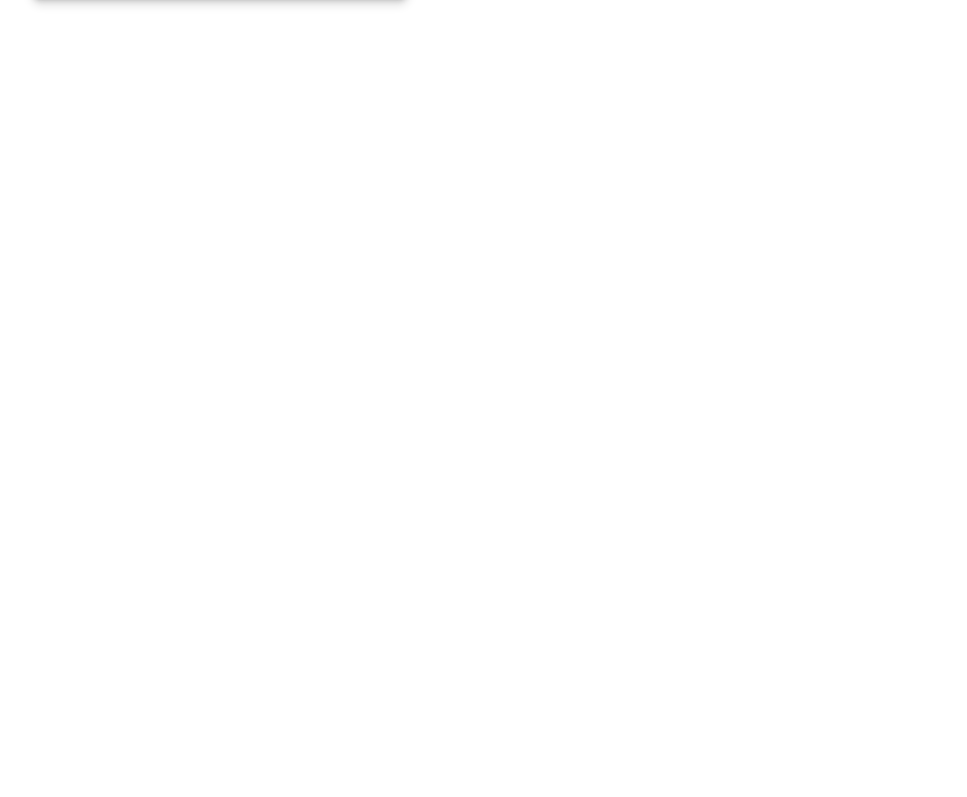
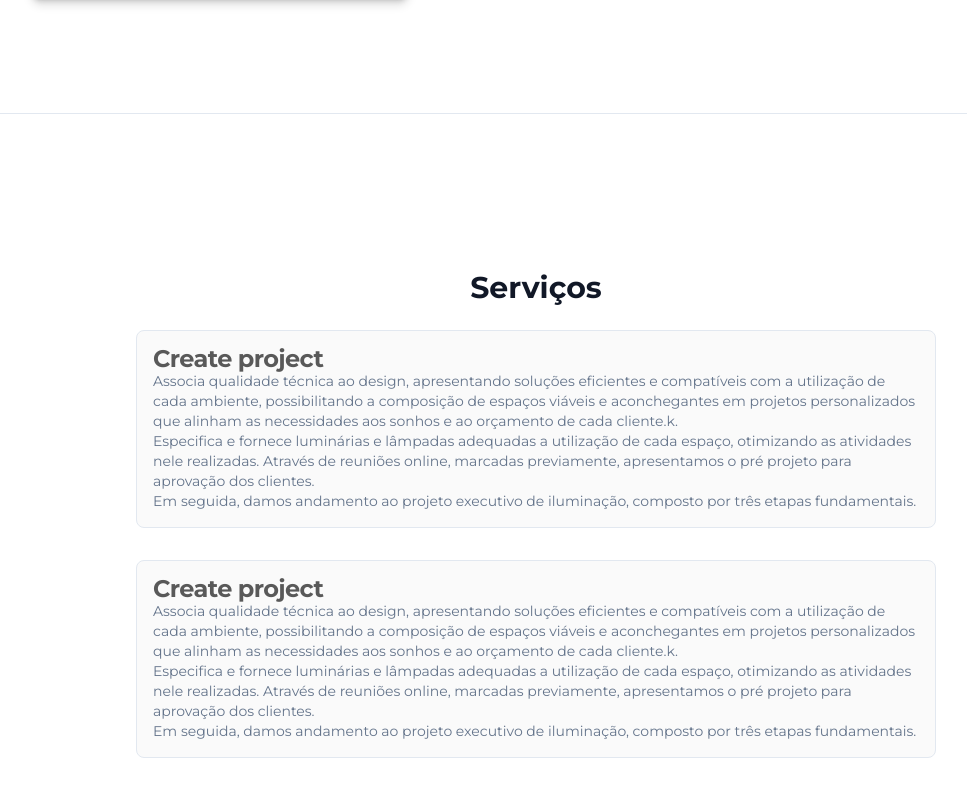
Before and after one commit to CodeTheApp/bi-web, a Next.js app: page / in a window 1280 px wide. Shown: the part 1487-2284 px from the top of the page, without its empty margins (104-1071 px from the left). Before the commit the page ends 1600 px from the top, so only its background shows below. Built offline with nearby package versions, Linux system fonts and the light colour scheme.

Commit message:
feat: start service component

```diff
--- a/src/app/global.css
+++ b/src/app/global.css
@@ -7,4 +7,5 @@
 * {
   @apply font-sans;
   font-family: 'Montserrat', sans-serif;
+  scroll-behavior: smooth;
 }
--- a/src/app/page.tsx
+++ b/src/app/page.tsx
@@ -1,4 +1,6 @@
 import About from '@/components/About';
+import Services from '@/components/Services';
+import { Separator } from '@/components/ui/separator';
 import Header from '../components/Header';
 import HomeSection from '../components/Home';
 
@@ -8,6 +10,8 @@
       <Header />
       <HomeSection />
       <About />
+      <Separator />
+      <Services />
     </body>
   );
 }
--- a/src/components/Home.tsx
+++ b/src/components/Home.tsx
@@ -4,7 +4,7 @@
   return (
     <section
       id='home'
-      className='relative w-full h-screen bg-fixed bg-cover bg-center'
+      className='relative z-10 w-full h-screen bg-fixed bg-cover bg-center'
       style={{ backgroundImage: `url(${banner.src})` }}
     >
       <div
--- /dev/null
+++ b/src/components/Services.tsx
@@ -0,0 +1,59 @@
+import { Card, CardDescription, CardTitle } from './ui/card';
+
+export default function Services() {
+  return (
+    <section
+      id='services'
+      className='section min-h-screen flex flex-col justify-center items-center bg-white'
+    >
+      <div className='container flex flex-col items-center'>
+        <header className='mb-6'>
+          <h1 className='text-3xl font-bold text-gray-900'>Serviços</h1>
+        </header>
+        <div className='flex flex-col md:flex-col gap-6 md:gap-8 w-full md:w-auto'>
+          <Card className='w-[800px] p-4 bg-gray-50'>
+            <CardTitle className='text-gray-500'>Create project</CardTitle>
+            <CardDescription>
+              Associa qualidade técnica ao design, apresentando soluções
+              eficientes e compatíveis com a utilização de cada ambiente,
+              possibilitando a composição de espaços viáveis e aconchegantes em
+              projetos personalizados que alinham as necessidades aos sonhos e
+              ao orçamento de cada cliente.k.
+            </CardDescription>
+            <CardDescription>
+              Especifica e fornece luminárias e lâmpadas adequadas a utilização
+              de cada espaço, otimizando as atividades nele realizadas. Através
+              de reuniões online, marcadas previamente, apresentamos o pré
+              projeto para aprovação dos clientes.
+            </CardDescription>
+            <CardDescription>
+              Em seguida, damos andamento ao projeto executivo de iluminação,
+              composto por três etapas fundamentais.
+            </CardDescription>
+          </Card>
+
+          <Card className='w-[800px] p-4 bg-gray-50'>
+            <CardTitle className='text-gray-500'>Create project</CardTitle>
+            <CardDescription>
+              Associa qualidade técnica ao design, apresentando soluções
+              eficientes e compatíveis com a utilização de cada ambiente,
+              possibilitando a composição de espaços viáveis e aconchegantes em
+              projetos personalizados que alinham as necessidades aos sonhos e
+              ao orçamento de cada cliente.k.
+            </CardDescription>
+            <CardDescription>
+              Especifica e fornece luminárias e lâmpadas adequadas a utilização
+              de cada espaço, otimizando as atividades nele realizadas. Através
+              de reuniões online, marcadas previamente, apresentamos o pré
+              projeto para aprovação dos clientes.
+            </CardDescription>
+            <CardDescription>
+              Em seguida, damos andamento ao projeto executivo de iluminação,
+              composto por três etapas fundamentais.
+            </CardDescription>
+          </Card>
+        </div>
+      </div>
+    </section>
+  );
+}
--- /dev/null
+++ b/src/components/ui/separator.tsx
@@ -0,0 +1,31 @@
+"use client"
+
+import * as React from "react"
+import * as SeparatorPrimitive from "@radix-ui/react-separator"
+
+import { cn } from "@/lib/utils"
+
+const Separator = React.forwardRef<
+  React.ElementRef<typeof SeparatorPrimitive.Root>,
+  React.ComponentPropsWithoutRef<typeof SeparatorPrimitive.Root>
+>(
+  (
+    { className, orientation = "horizontal", decorative = true, ...props },
+    ref
+  ) => (
+    <SeparatorPrimitive.Root
+      ref={ref}
+      decorative={decorative}
+      orientation={orientation}
+      className={cn(
+        "shrink-0 bg-slate-200 dark:bg-slate-800",
+        orientation === "horizontal" ? "h-[1px] w-full" : "h-full w-[1px]",
+        className
+      )}
+      {...props}
+    />
+  )
+)
+Separator.displayName = SeparatorPrimitive.Root.displayName
+
+export { Separator }
```
